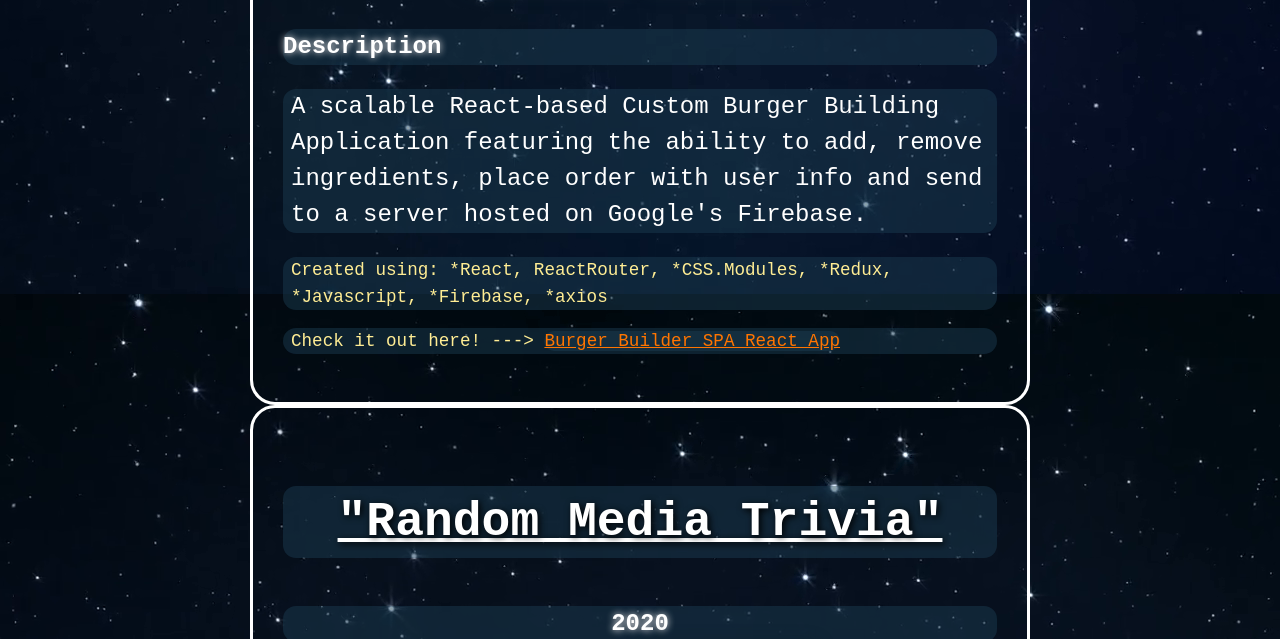
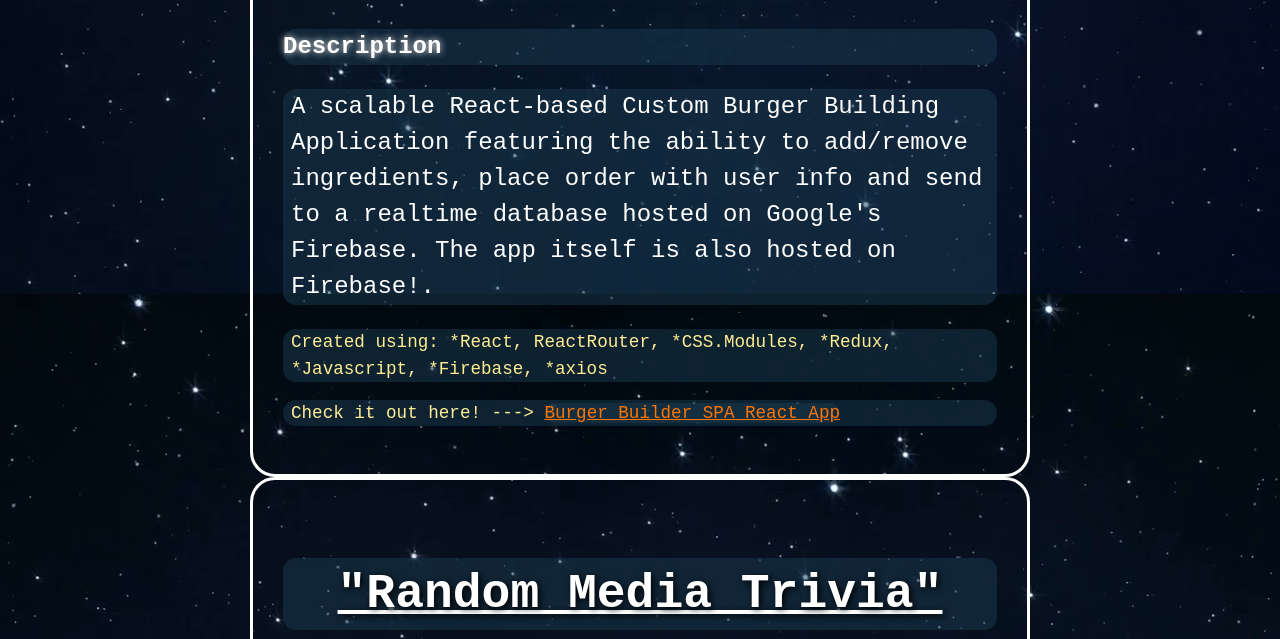
Before and after one commit to DavidAcosta-dev/Portfolio, a website: page index.html in a window 1280 px wide. Shown: the part 4026-4665 px from the top of the page. Drawn offline with nearby package versions, Linux system fonts and the light colour scheme.

Commit message:
fixed burgerbuilder description

```diff
--- a/index.html
+++ b/index.html
@@ -275,7 +275,7 @@
                   <img class="screenshot2" src="images\BurgerBuilder_MobileView_iphone678_orderView.png">
               </container>
               <h4>Description</h4>
-              <p>A scalable React-based Custom Burger Building Application featuring the ability to add, remove ingredients, place order with user info and send to a server hosted on Google's Firebase.</p>
+              <p>A scalable React-based Custom Burger Building Application featuring the ability to add/remove ingredients, place order with user info and send to a realtime database hosted on Google's Firebase. The app itself is also hosted on Firebase!.</p>
               <p class="quiz-spec">Created using: *React, ReactRouter, *CSS.Modules, *Redux, *Javascript, *Firebase, *axios</p>
               <p class="quiz-spec">Check it out here! ---&gt; <a href="https://react-my-burger-3f060.web.app/" target="_blank">Burger Builder SPA React App</a></p>
 
```
